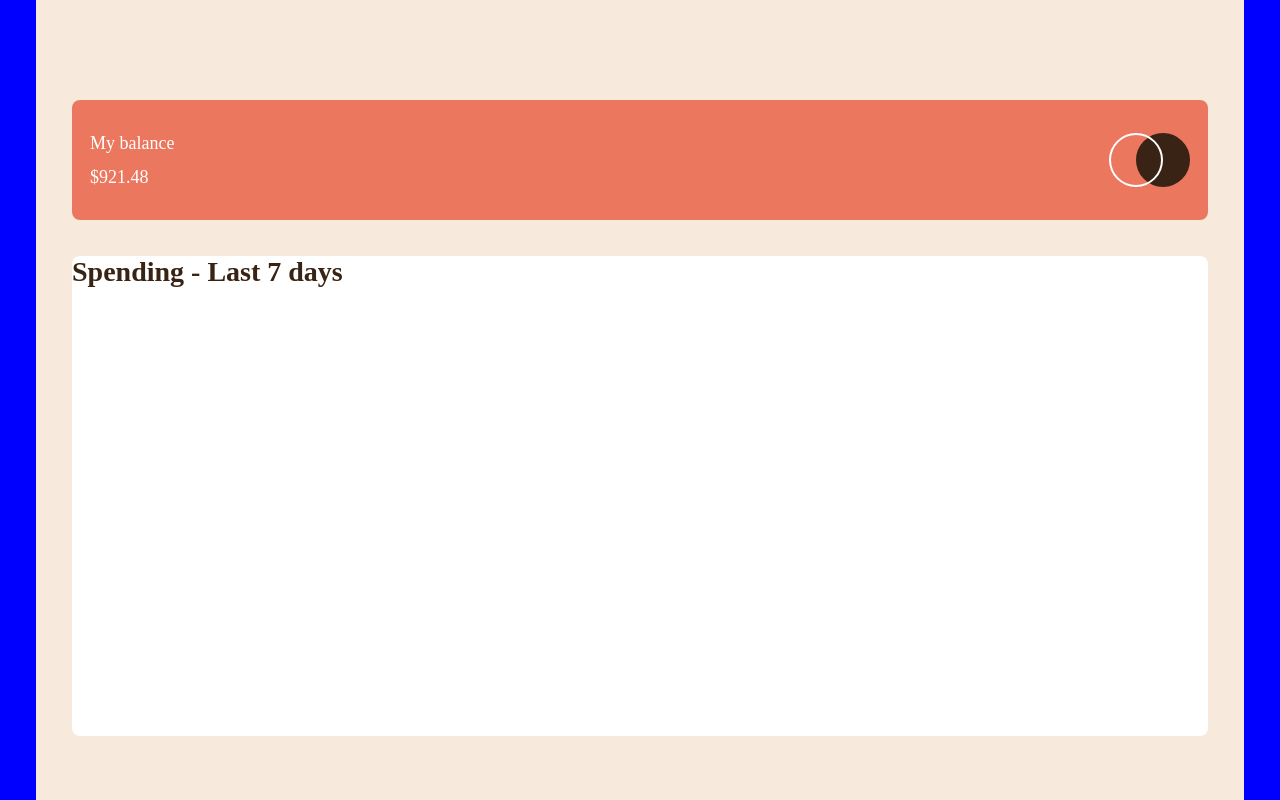
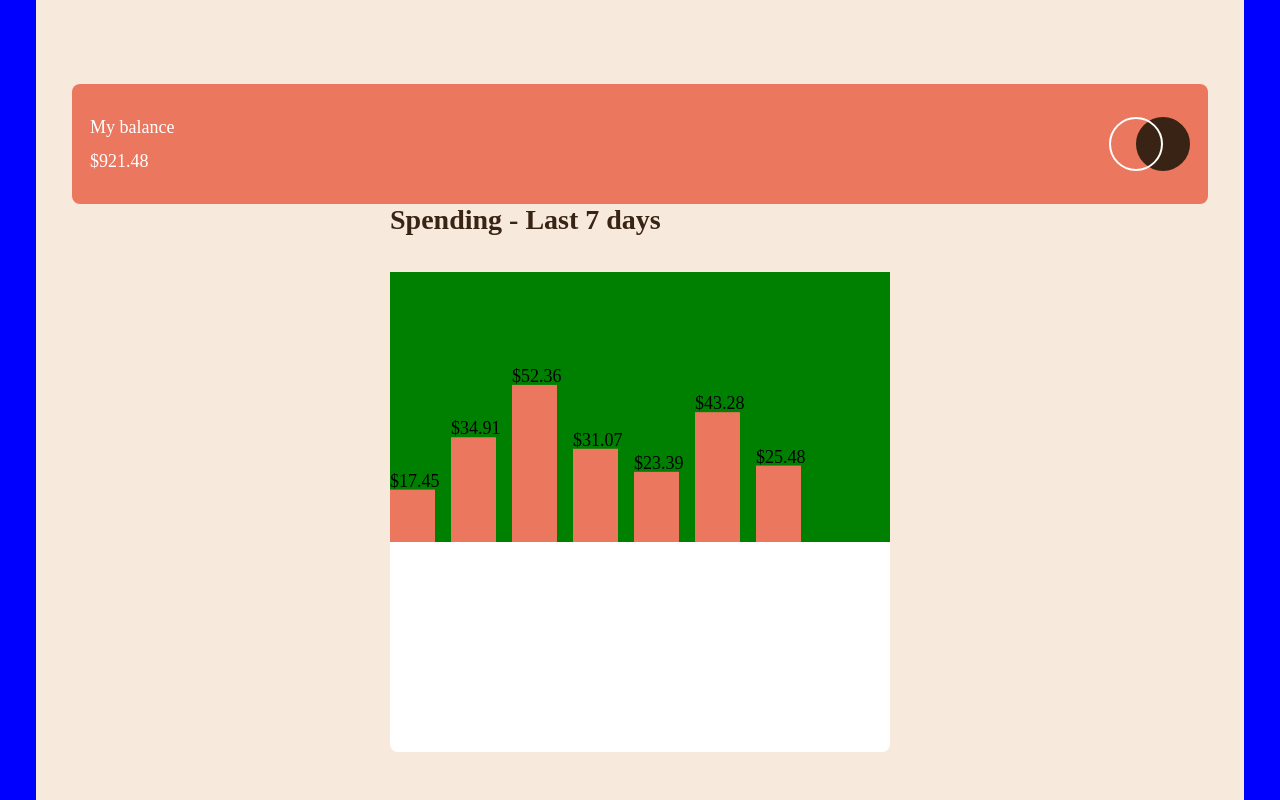
Before and after one commit to cyrilmuchemi/Expenses-Chart, a plain HTML site: page index.html in a window 1280 px wide. Drawn offline with nearby package versions, Linux system fonts and the light colour scheme.

Commit message:
Add D3 library to render barchart

```diff
--- a/index.html
+++ b/index.html
@@ -5,6 +5,7 @@
     <meta http-equiv="X-UA-Compatible" content="IE=edge">
     <meta name="viewport" content="width=device-width, initial-scale=1.0">
     <link rel="stylesheet" href="./style.css">
+    <script src="https://d3js.org/d3.v7.min.js"></script>
     <title>Expense Chart</title>
 </head>
 <body>
@@ -24,8 +25,10 @@
                 <div id="black" class="circle"></div>
             </div>
         </div>
-        <div class="chart-body">
-            <h1>Spending - Last 7 days</h1>
+        <div class="chart-container">
+           <h1>Spending - Last 7 days</h1>
+        <div id="chart-body" class="chart-body">
+        </div>
         </div>
     </div>
     </section>
--- a/index.js
+++ b/index.js
@@ -28,3 +28,31 @@ const dataset = [
       "amount": 25.48
     }
 ];
+
+const w = 500;
+const h = 270;
+
+const svg = d3.select("#chart-body")
+              .append("svg")
+              .attr("width", w)
+              .attr("height", h)
+
+      svg.selectAll("rect")
+         .data(dataset)
+         .enter()
+         .append("rect")
+         .attr("x", (d, i) =>  i * 61)
+         .attr("y", (d, i) => {
+          return h - d.amount * 3
+         })
+         .attr("width", 45)
+         .attr("height", (d, i) => d.amount * 3)
+         .attr("fill", "hsl(10, 79%, 65%)")
+
+      svg.selectAll("text")
+         .data(dataset)
+         .enter()
+         .append("text")
+         .attr("x", (d, i) => i * 61)
+         .attr("y", (d, i) => h - 3 * d.amount - 3)
+         .text((d, i) => "$" + d.amount)
--- a/style.css
+++ b/style.css
@@ -67,8 +67,6 @@
 }
 
 .chart-body {
-    display: flex;
-    flex-direction: column;
     margin-top: 2rem;
     background:  white;
     border-radius: 8px;
@@ -80,3 +78,16 @@ h1 {
     color: hsl(25, 47%, 15%);
     font-size: 28px;
 }
+
+
+svg {
+    background-color: green;
+}
+
+#chart-info {
+  background-color: brown;
+  color: white;
+  padding: 10px;
+  font-size: 14px;
+  font-weight: bold;
+}
```
